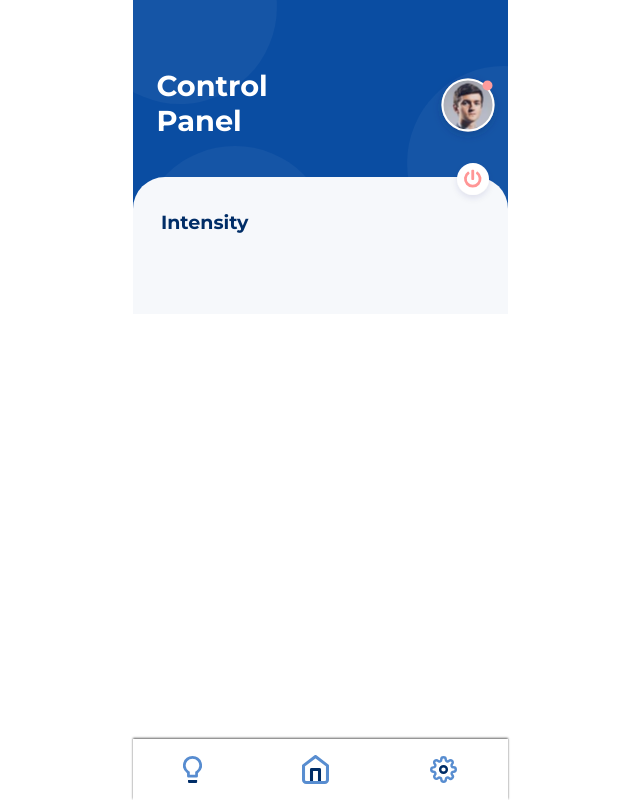
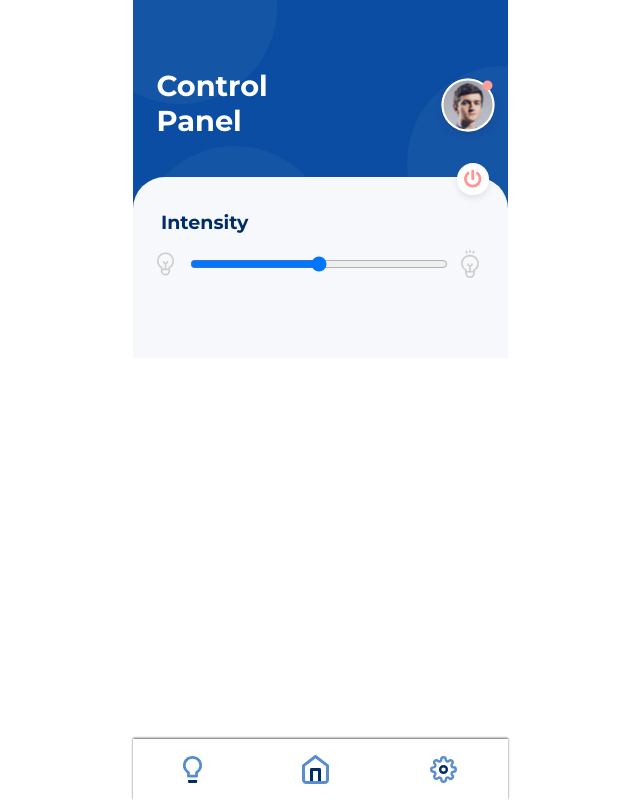
Before and after one commit to mikandermickey/Smartlights-projekt_v1, a React (Create React App) app: page /bedroom in a window 1280 px wide. Shown: the whole page, without its empty margins (320-960 px from the left). Built offline with nearby package versions, Linux system fonts and the light colour scheme.

Commit message:
brightness works men ikk stylet

```diff
--- /dev/null
+++ b/src/components/Brightness.js
@@ -0,0 +1,30 @@
+/** @jsx jsx */
+import { css, jsx } from "@emotion/core";
+import React from 'react';
+const Brightness = () => {
+
+    const styleDiv = css`
+        display:flex;
+        justify-content:space-between;
+        width: 20.13em;
+        margin-left: 1.5em;
+        margin-top: 1em;
+    `;
+    const styleRange = css`
+        width: 258px;
+        margin: 0 10px;
+
+    `;
+    return (
+        <div css={styleDiv}>
+            <img src="data/img/off.svg" alt="Turned off" />
+            <label htmlFor="brightness"></label>
+            <input css={styleRange} type="range" id="brightness" min="0" max="100" />
+            <img src="data/img/on.svg" alt="Turned on" />
+
+
+        </div>
+    );
+}
+
+export default Brightness;
--- a/src/components/RoomWrapper.js
+++ b/src/components/RoomWrapper.js
@@ -2,10 +2,11 @@
 import { jsx } from "@emotion/core";
 import Rooms from "./Rooms";
 import Overskrift from "./Overskrift";
+import React from 'react';
 
 const RoomWrapper = () => {
     return (
-        <div>
+        <React.Fragment>
             <Overskrift text="All Rooms" />
             <Rooms place="Bed Room" nr="4" icon="data/img/bed.svg" room="bedroom" />
             <Rooms place="Living Room" nr="2" icon="data/img/room.svg" room="livingroom" />
@@ -13,7 +14,7 @@ const RoomWrapper = () => {
             <Rooms place="Bathroom" nr="1" icon="data/img/bathtube.svg" room="bathroom" />
             <Rooms place="Outdoor" nr="5" icon="data/img/house.svg" room="outdoor" />
             <Rooms place="Balcony" nr="2" icon="data/img/balcony.svg" room="balcony" />
-        </div>
+        </React.Fragment>
 
     );
 }
--- a/src/components/SingleRoom.js
+++ b/src/components/SingleRoom.js
@@ -3,6 +3,7 @@ import { css, jsx } from "@emotion/core";
 import Overskrift from "./Overskrift";
 import React from 'react';
 import PowerButton from "./PowerButton";
+import Brightness from "./Brightness";
 
 
 const SingleRoom = () => {
@@ -15,6 +16,7 @@ const SingleRoom = () => {
         <React.Fragment>
             <Overskrift text="Intensity" />
             <PowerButton />
+            <Brightness />
         </React.Fragment>
 
     );
```
Also changed, not shown: public/data/img/off.svg (added), public/data/img/on.svg (added).
